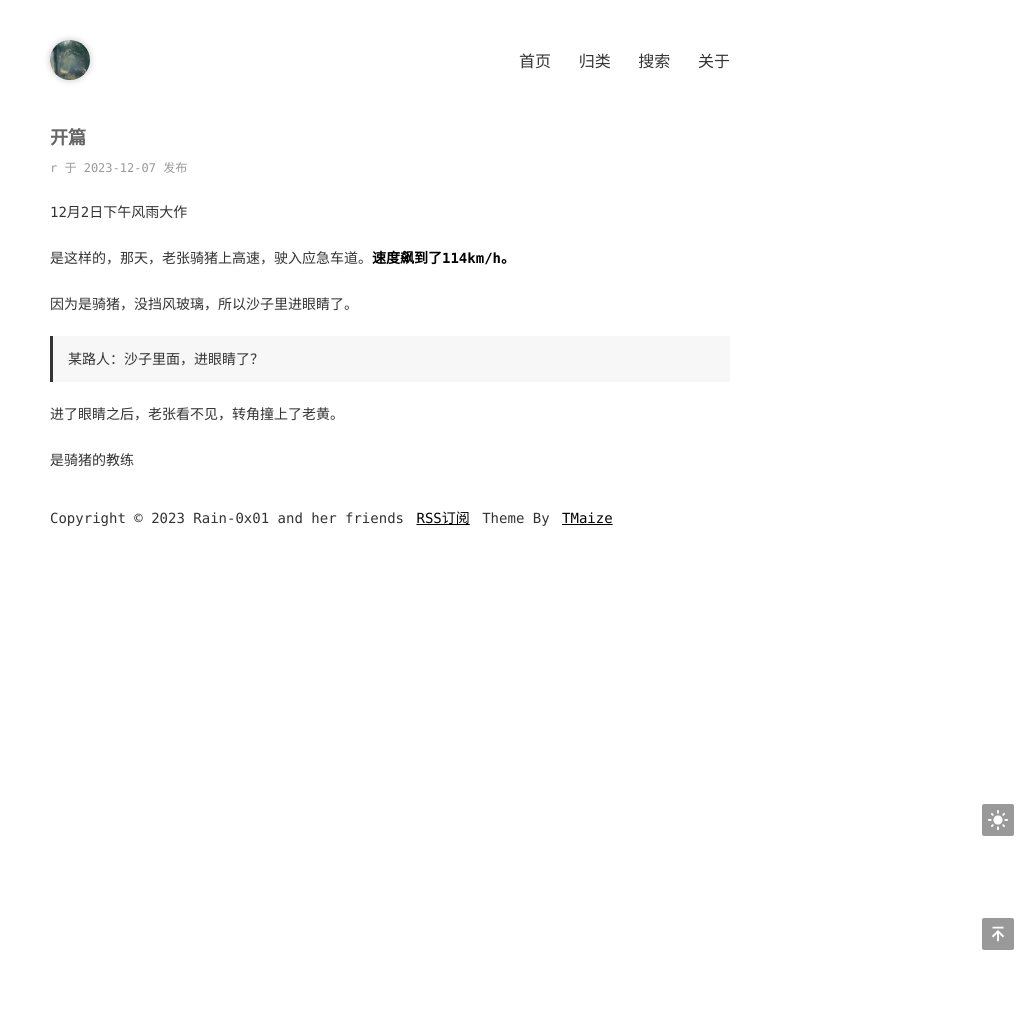
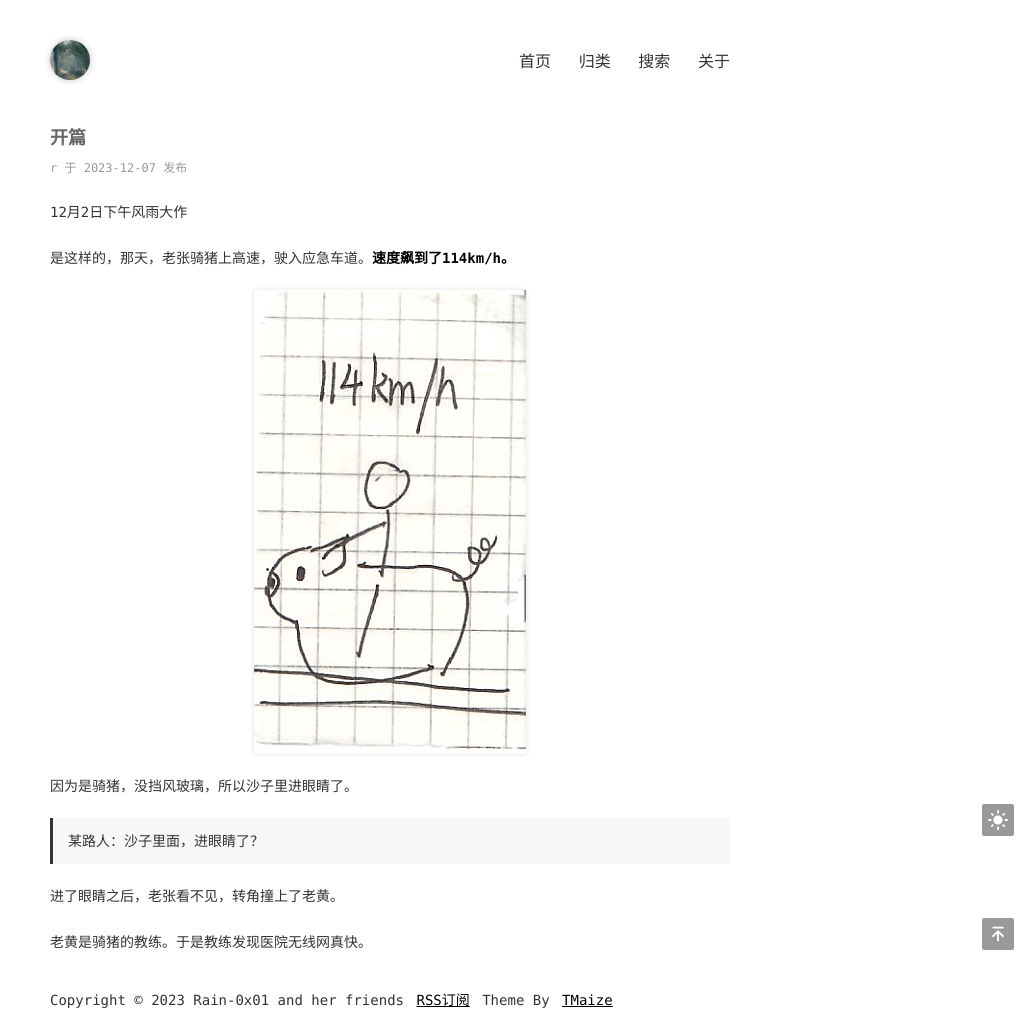
Before and after one commit to RainError/the-true-story-of-lao-zhang, a Jekyll site: the page built from _posts/2023-12-07-开篇.md, in a window 1280 px wide. Shown: the whole page, without its empty margins (250-1280 px from the left). Built offline with Jekyll 4.4.1, drawn with Linux system fonts in a browser that asks for light colours.

Commit message:
commit something

```diff
--- a/_posts/2023-12-07-开篇.md
+++ b/_posts/2023-12-07-开篇.md
@@ -7,10 +7,12 @@ categories: [猪]
 
 是这样的，那天，老张骑猪上高速，驶入应急车道。**速度飙到了114km/h。**
 
+![极(其)简(陋)](老张画得最好的一次.jpg "画得最好的一次")
+
 因为是骑猪，没挡风玻璃，所以沙子里进眼睛了。
 
 > 某路人：沙子里面，进眼睛了？
 
 进了眼睛之后，老张看不见，转角撞上了老黄。
 
-是骑猪的教练
+老黄是骑猪的教练。于是教练发现医院无线网真快。
```
